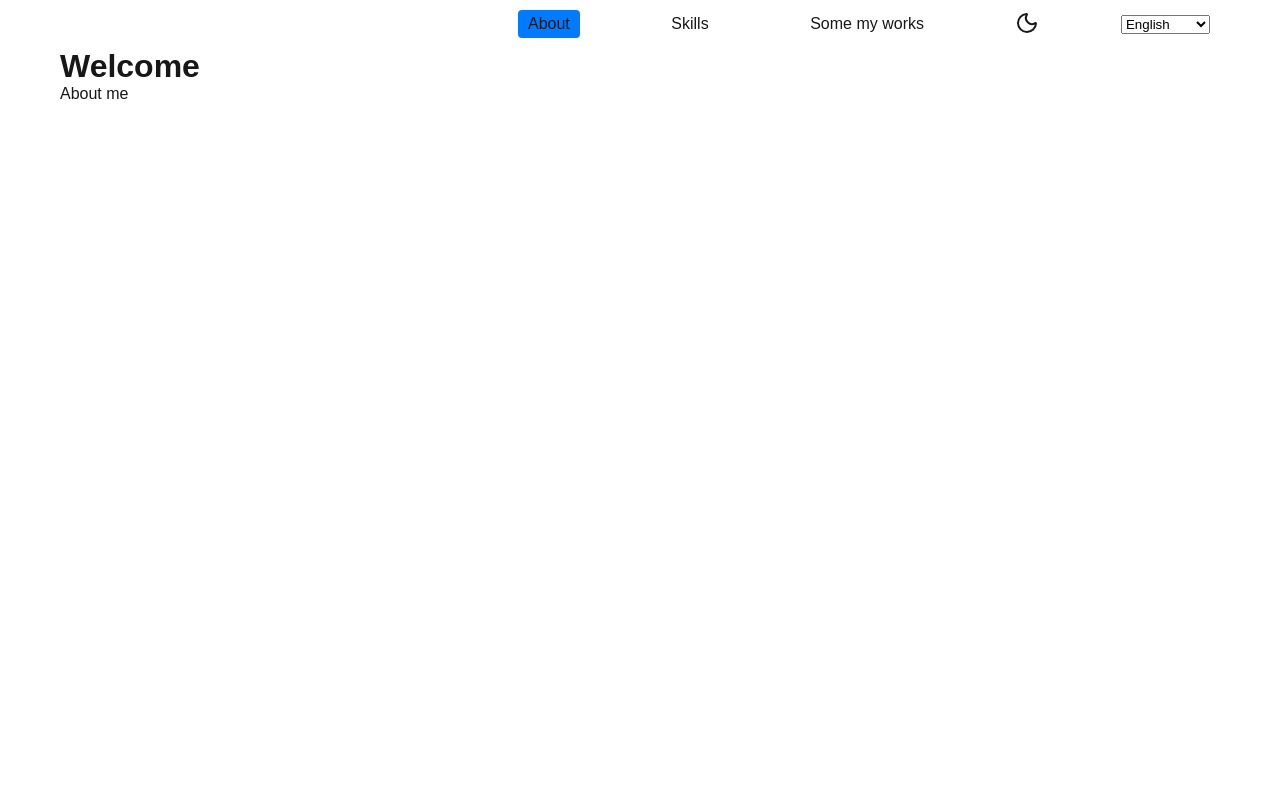
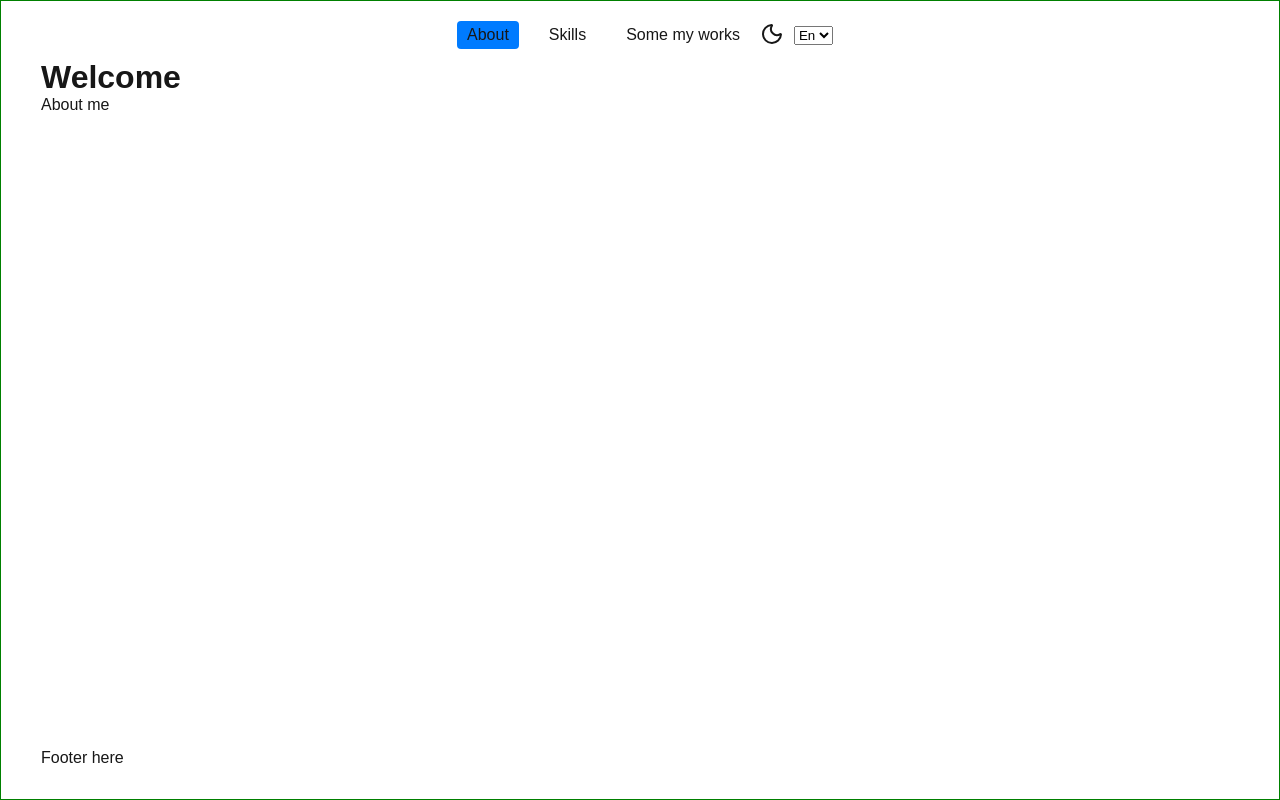
Before and after one commit to adovg/myportfolio, a Next.js app: page / in a window 1280 px wide. Built offline with nearby package versions, Linux system fonts and the light colour scheme.

Commit message:
some structure and nav section changes

```diff
--- a/app/(root)/page.tsx
+++ b/app/(root)/page.tsx
@@ -4,9 +4,9 @@ import Footer from "@/components/Footer";
 
 export default function Home() {
   return (
-    <div className={`container ${styles.page}`}>
+    <div className={`${styles.page}`}>
       <Hero />
-      <Footer />
+      {/* <Footer /> */}
     </div>
   );
 }
--- a/app/globals.scss
+++ b/app/globals.scss
@@ -33,13 +33,24 @@ body {
   transition: background-color 0.3s ease, color 0.3s ease;
   -webkit-font-smoothing: antialiased;
   -moz-osx-font-smoothing: grayscale;
+  min-height: 100vh;
+  display: flex;
+  flex-direction: column;
 }
 
 .container {
-  max-width: 1200px;
+  // max-width: 1200px;
   margin: 0 auto;
-  padding: 0 20px;
+  padding: 10px 40px;
+  border: 1px solid green;
+  flex: 1;
+  display: flex;
+  flex-direction: column;
 }
+
+// .wrapper {
+//   padding: 10px 40px;
+// }
 
 
 a {
@@ -51,3 +62,11 @@ a {
     color: var(--text-highlight);
   }
 }
+
+main {
+  flex-grow: 1;
+}
+
+footer {
+  height: 40px;
+}
--- a/app/layout.tsx
+++ b/app/layout.tsx
@@ -4,6 +4,7 @@ import { AppProviders } from "@/context/AppProviders";
 import { ThemeProvider } from "@/context/Theme-context"; // Import the ThemeProvider
 import "./globals.scss";
 import Navbar from "@/components/Navbar";
+import Footer from "@/components/Footer";
 
 const geistSans = Geist({
   variable: "--font-geist-sans",
@@ -27,10 +28,11 @@ export default function RootLayout({
 }>) {
   return (
     <html lang="en">
-      <body className={`${geistSans.variable} ${geistMono.variable}`}>
+      <body className={`${geistSans.variable} ${geistMono.variable} container`}>
         <AppProviders>
           <Navbar />
-          {children}
+          <main>{children}</main>
+          <Footer />
         </AppProviders>
       </body>
     </html>
--- /dev/null
+++ b/components/Footer.module.scss
@@ -0,0 +1,4 @@
+.footer {
+    position: sticky;
+    bottom: 0;
+}
--- a/components/Footer.tsx
+++ b/components/Footer.tsx
@@ -1,7 +1,8 @@
 import React from "react";
+import styles from "./Footer.module.scss"; // Assuming you have a CSS module for styling
 
 const Footer = () => {
-  return <div>{/* Footer here */}</div>;
+  return <footer className={styles.footer}>Footer here</footer>;
 };
 
 export default Footer;
--- a/components/Hero.tsx
+++ b/components/Hero.tsx
@@ -7,7 +7,7 @@ import { translations } from "@/lib/translations";
 const Hero = () => {
   const { lang } = useContext(LanguageContext)!;
   return (
-    <div>
+    <div className="hero">
       <h1>{translations[lang].welcome}</h1>
       <p>{translations[lang].about}</p>
     </div>
--- a/components/LanguageSwitcher.tsx
+++ b/components/LanguageSwitcher.tsx
@@ -14,9 +14,9 @@ export function LanguageSwitcher() {
 
   return (
     <select value={lang} onChange={(e) => setLang(e.target.value as Language)}>
-      <option value="en">English</option>
-      <option value="ru">Русский</option>
-      <option value="es">Українська</option>
+      <option value="en">En</option>
+      <option value="ru">Ру</option>
+      <option value="es">Ук</option>
     </select>
   );
 }
--- a/components/Navbar.module.scss
+++ b/components/Navbar.module.scss
@@ -1,13 +1,15 @@
+.navbar__wrapper {
+    display: flex;
+    justify-content: center;
+    align-items: center;
+}
+
 .nav {
     display: flex;
     justify-content: space-between;
     align-items: center;
     padding: 10px 10px;
-    margin-left: 35vw;
-
-    // position: sticky;
-    // top: 0;
-    // left: 0;
+    gap: 20px;
 }
 
 .nav a {
@@ -26,3 +28,9 @@
     background-color: var(--text-highlight);
     color: #fff;
 }
+
+.nav__toggles {
+    display: flex;
+    gap: 10px;
+    align-items: center;
+}
--- a/components/Navbar.tsx
+++ b/components/Navbar.tsx
@@ -10,7 +10,7 @@ import { LanguageSwitcher } from "./LanguageSwitcher";
 const Navbar = () => {
   const pathname = usePathname();
   return (
-    <div className="container">
+    <div className={styles.navbar__wrapper}>
       <nav className={styles.nav}>
         <Link href="/" className={pathname === "/" ? styles.active : ""}>
           About
@@ -27,9 +27,11 @@ const Navbar = () => {
         >
           Some my works
         </Link>
+      </nav>
+      <div className={styles.nav__toggles}>
         <ThemeToggle />
         <LanguageSwitcher />
-      </nav>
+      </div>
     </div>
   );
 };
```
